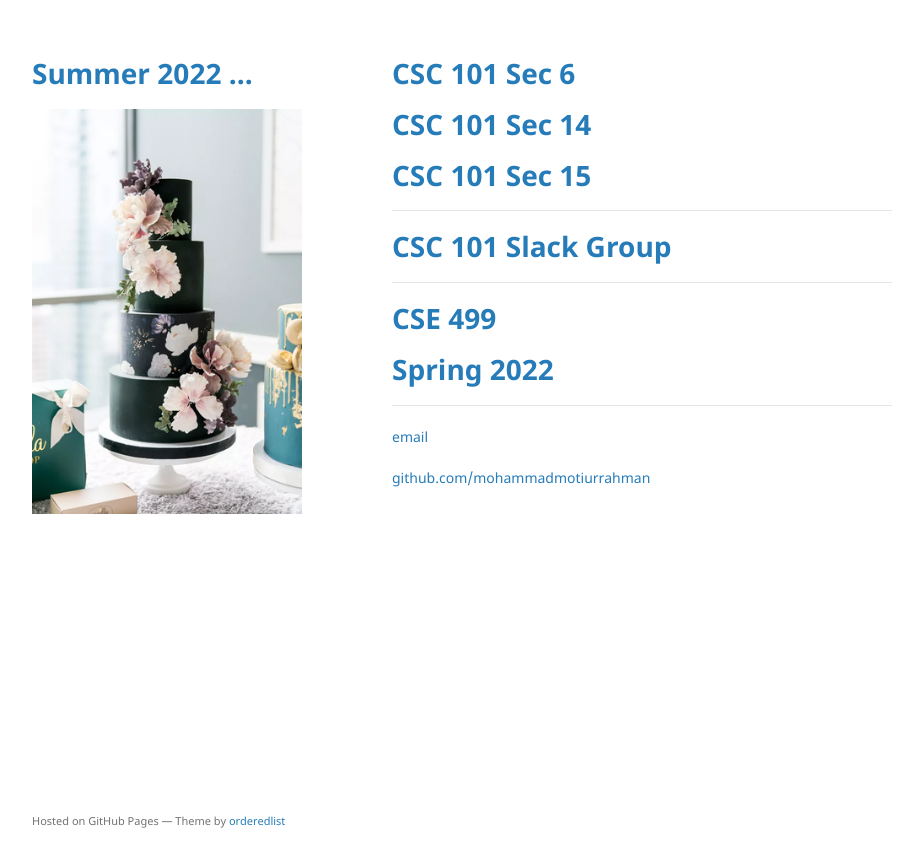
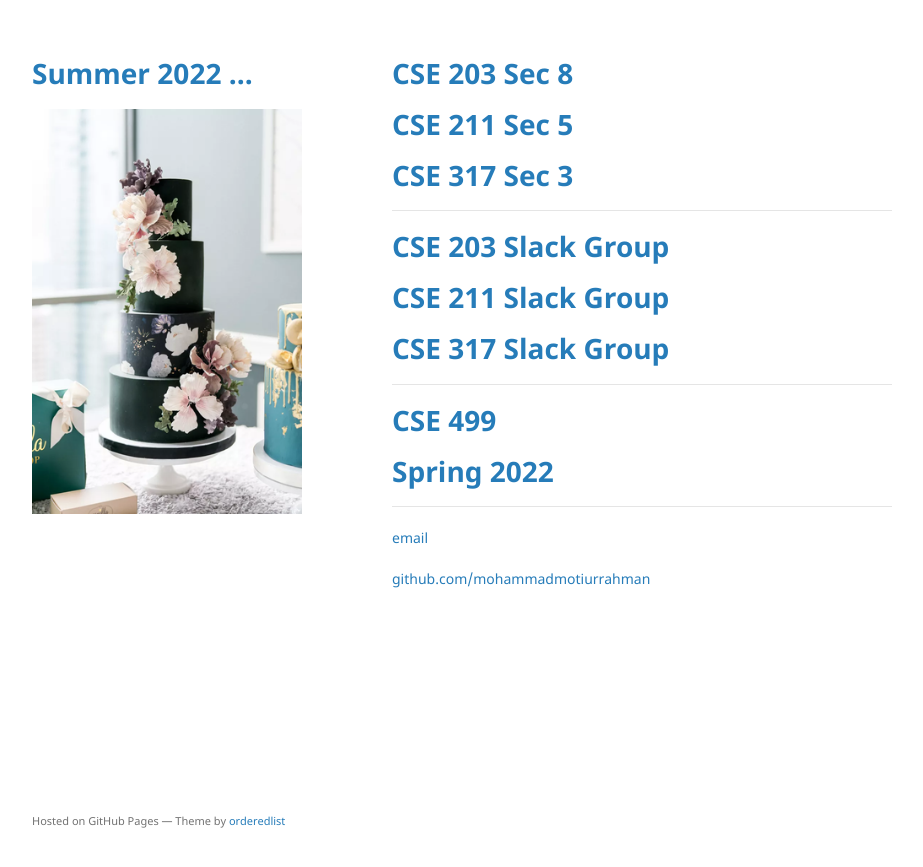
Before and after one commit to mohammadmotiurrahman/mohammadmotiurrahman.github.io, a Jekyll site: the page built from index.md, in a window 1280 px wide. Shown: the top 867 px of the page, without its empty margins (178-1101 px from the left). Built offline with Jekyll 4.4.1, drawn with Linux system fonts in a browser that asks for light colours; our own code applies the rules of GitHub Pages for plain Markdown files.

Commit message:
Update index.md

```diff
--- a/index.md
+++ b/index.md
@@ -1,9 +1,11 @@
-# [CSC 101 Sec 6](https://mohammadmotiurrahman.github.io/csc101_6)
-# [CSC 101 Sec 14](https://mohammadmotiurrahman.github.io/csc101_14)
-# [CSC 101 Sec 15](https://mohammadmotiurrahman.github.io/csc101_15)
+# [CSE 203 Sec 8](https://mohammadmotiurrahman.github.io/cse203_8)
+# [CSE 211 Sec 5](https://mohammadmotiurrahman.github.io/cse211_5)
+# [CSE 317 Sec 3](https://mohammadmotiurrahman.github.io/cse317_3)
 
 * * *
-# [CSC 101 Slack Group](https://csc101summer22.slack.com/)
+# [CSE 203 Slack Group](https://csc101summer22.slack.com/)
+# [CSE 211 Slack Group](https://csc101summer22.slack.com/)
+# [CSE 317 Slack Group](https://csc101summer22.slack.com/)
 * * *
 
 # [CSE 499 ](https://mohammadmotiurrahman.github.io/CSE499)
```
